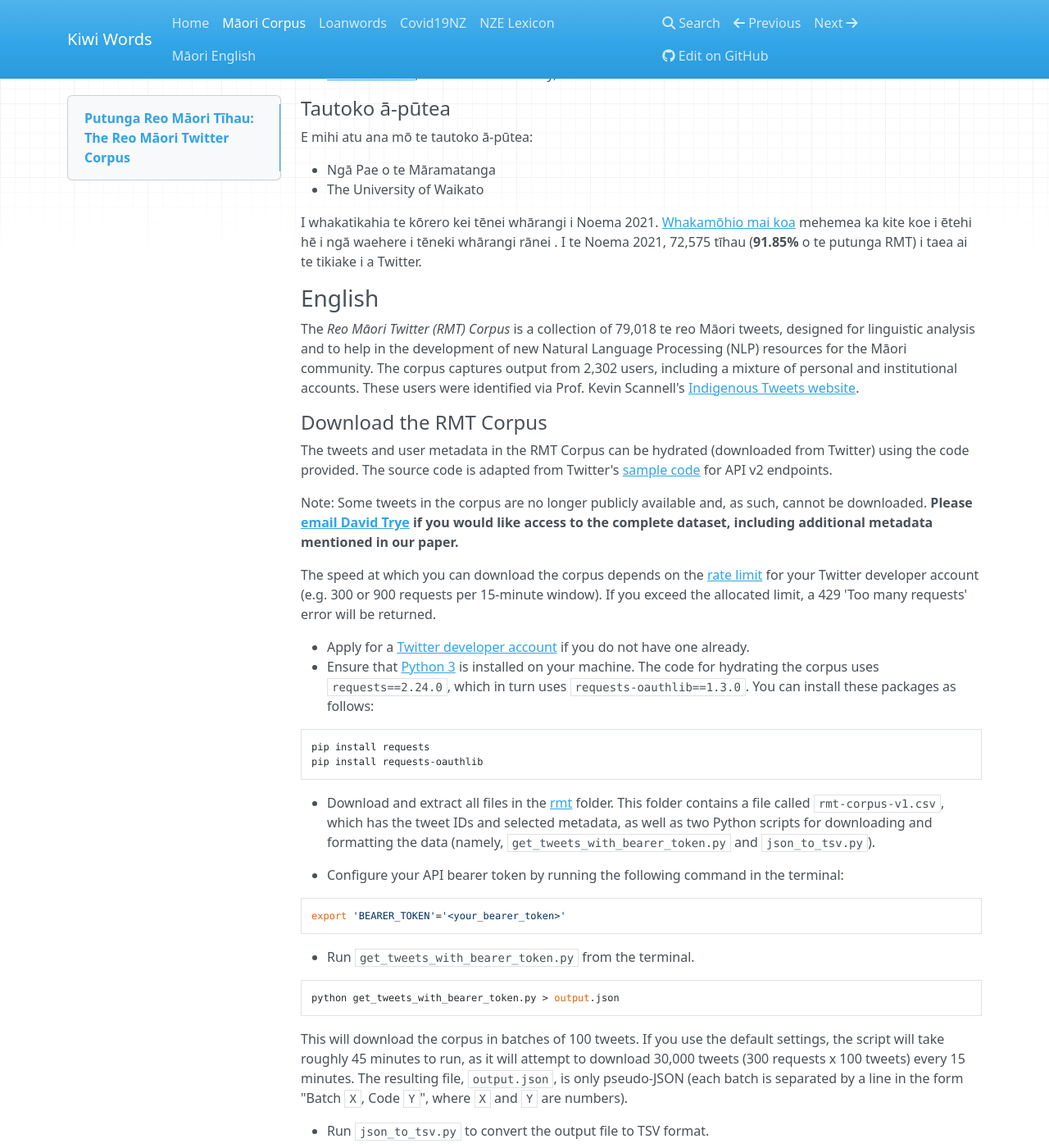
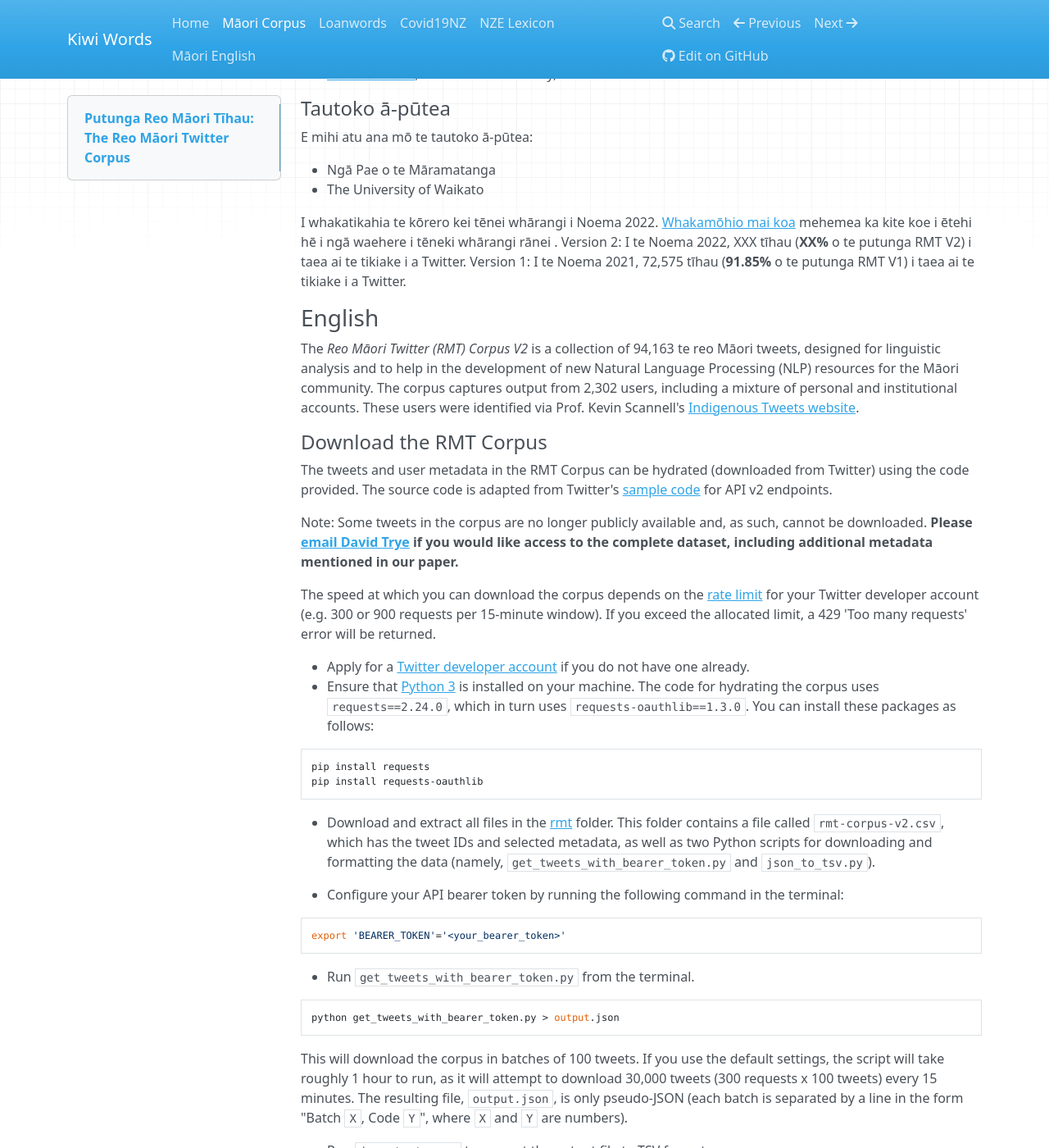
Before and after one commit to Waikato/kiwiwords, an MkDocs documentation site: the page built from docs/rmt_corpus.md, in a window 1280 px wide and 1400 px high, scrolled down 3282 px. Shown: the whole window at 82% size. Built offline with MkDocs 1.6.1, drawn with Linux system fonts in a browser that asks for light colours; nearby versions of some CDN libraries; some of the changed text lies outside the part shown.

Commit message:
Update rmt_corpus.md

````diff
--- a/docs/rmt_corpus.md
+++ b/docs/rmt_corpus.md
@@ -1,7 +1,7 @@
 # Putunga Reo Māori Tīhau: The Reo Māori Twitter Corpus
 
 ### Te Reo Māori
-Ko te *Putunga Reo Māori Tīhau (RMT)* nei he putunga o ngā tīhau 79,018 kua tuhia ki te reo Māori. He mea hanga hei tautoko i ngā mahi reo Māori -ā-waha o te rorohiko, hei rauemi hoki mō ngā iwi Māori puta noa i te motu. E 2,302 ngā kaituhi pīhau reo Māori nei, ko ētehi he whaiaro nō te tangata ake, ko ētehi he mea tuku nō te kamupene. Kua tautohua ngā kaituhi pīhau nei e te pae tukutuku a [Indigenous Tweets](http://indigenoustweets.com/mi/) nā Prof. Kevin Scannell.
+Ko te *Putunga Reo Māori Tīhau (RMT V2)* nei he putunga o ngā tīhau 94,163 kua tuhia ki te reo Māori. He mea hanga hei tautoko i ngā mahi reo Māori -ā-waha o te rorohiko, hei rauemi hoki mō ngā iwi Māori puta noa i te motu. E 2,302 ngā kaituhi pīhau reo Māori nei, ko ētehi he whaiaro nō te tangata ake, ko ētehi he mea tuku nō te kamupene. Kua tautohua ngā kaituhi pīhau nei e te pae tukutuku a [Indigenous Tweets](http://indigenoustweets.com/mi/) nā Prof. Kevin Scannell.
 
 #### Kia tikiake te putunga RMT
 Nā tēneki waehere e taea ai te tikiake i ngā pīhau me ngā raraungameta. Kua hangaia te waehere nei mai i ngā waehere o Twitter arā te waehere tauira o API v2 endpoints.
@@ -16,7 +16,7 @@ Ka hāngai te tere o tāu tikiake ki tāu ake rate limit i tāu pūkete kaiwhana
 pip install requests
 pip install requests-oauthlib
 ```
-- Tikiake me te unu i ngā kōnae katoa i te kōpake <a href="../pics/rmt.zip">rmt</a>. Kei tēneki kōpaki tētehi kōnae ko `rmt-corpus-v1.csv` te ingoa, kei reira ngā tīhau IDs me ngā raraungameta. Kei reira hoki ngā waehere Python e rua mō te tikiake me te whakahōputu o ngā raraunga (arā, `get_tweets_with_bearer_token.py` me te `json_to_tsv.py`).
+- Tikiake me te unu i ngā kōnae katoa i te kōpake <a href="../pics/rmt.zip">rmt</a>. Kei tēneki kōpaki tētehi kōnae ko `rmt-corpus-v2.csv` te ingoa, kei reira ngā tīhau IDs me ngā raraungameta. Kei reira hoki ngā waehere Python e rua mō te tikiake me te whakahōputu o ngā raraunga (arā, `get_tweets_with_bearer_token.py` me te `json_to_tsv.py`).
 - Kia whakaritea ai tāu API bearer token me tuku atu tēnei tono:
 ```
 export 'BEARER_TOKEN'='<your_bearer_token>'
@@ -32,10 +32,10 @@ Nā reira, ka tikiake te 100 tīhau i ia tono, ā, nā ēnei whakaritenga ka āh
 python json_to_tsv.py
 ```
 
-Ko te otinga o tēnei waehere ko te kōnae `rmt-corpus-final.csv`, he kōnae ka tūwheratia ki te tautono ripanga. Kua rite tahi te hōputu o ngā kōrero tīhau, arā ka tangohia ngā pūāhua motuhake, ka weteoro te HTML, ā, ka rite tahi te whakatakoto o ngā kōrero kaitīhau me ngā tūhononga. Ka tāpiritia hoki ngā raraungameta mai i te kōnae motuhake o `rmt-corpus-v1.csv`. Ki raro iho nei ka whakamārama atu ngā taurangi kei ngā kōnae CSV.
+Ko te otinga o tēnei waehere ko te kōnae `rmt-corpus-final.csv`, he kōnae ka tūwheratia ki te tautono ripanga. Kua rite tahi te hōputu o ngā kōrero tīhau, arā ka tangohia ngā pūāhua motuhake, ka weteoro te HTML, ā, ka rite tahi te whakatakoto o ngā kōrero kaitīhau me ngā tūhononga. Ka tāpiritia hoki ngā raraungameta mai i te kōnae motuhake o `rmt-corpus-v2.csv`. Ki raro iho nei ka whakamārama atu ngā taurangi kei ngā kōnae CSV.
 
-#### He Whakamārama Raraunga: rmt-corpus-v1.csv
-Koia nei ngā māramatanga (inā e mōhio ana) kei te kōnae `rmt-corpus-v1.csv`, ahakoa kei a Twitter tonu te tīhau ake, kāore rānei.
+#### He Whakamārama Raraunga: rmt-corpus-v2.csv
+Koia nei ngā māramatanga (inā e mōhio ana) kei te kōnae `rmt-corpus-v2.csv`, ahakoa kei a Twitter tonu te tīhau ake, kāore rānei.
 
 | Taurangi                          | Whakamārama |
 | -------------                     | ------------- |
@@ -51,7 +51,7 @@ Koia nei ngā māramatanga (inā e mōhio ana) kei te kōnae `rmt-corpus-v1.csv`
 | user.friends                      | E hia ngā hoa ka whaia e ia (i te Tīhema 2020). |
 | user.num_tweets                   | E hia ngā tīhau kua tukuna e ia. |
 | user.region                       | Tōna wākāinga, e ai ki a ia. Inā i taea, i whakaritea ngā rohe nei ki  [New Zealand regions](https://en.wikipedia.org/wiki/Regions_of_New_Zealand) me ngā ingoa o ngā whenua ki tāwāhi. |
-| year								| Te tau kua tukuna te tīhau (2007-2020).|
+| year								| Te tau kua tukuna te tīhau (2007-2022).|
 
 #### He Whakamārama Raraunga: rmt-corpus-final.csv
 Ki te ora tonu te tīhau ki a Twitter, ka tāpiri atu hoki ngā taurangi ki raro iho nei. Ki te kore te taurangi e kitea ka tuhia ‘None’.
@@ -95,11 +95,13 @@ E mihi atu ana mō te tautoko ā-pūtea:
 - Ngā Pae o te Māramatanga
 - The University of Waikato
 
-I whakatikahia te kōrero kei tēnei whārangi i Noema 2021. [Whakamōhio mai koa](mailto:dtrye@waikato.ac.nz) mehemea ka kite koe i ētehi hē i ngā waehere i tēneki whārangi rānei . I te Noema 2021, 72,575 tīhau (**91.85%** o te putunga RMT) i taea ai te tikiake i a Twitter.
+I whakatikahia te kōrero kei tēnei whārangi i Noema 2022. [Whakamōhio mai koa](mailto:dtrye@waikato.ac.nz) mehemea ka kite koe i ētehi hē i ngā waehere i tēneki whārangi rānei .
+Version 2: I te Noema 2022, XXX tīhau (**XX%** o te putunga RMT V2) i taea ai te tikiake i a Twitter.
+Version 1: I te Noema 2021, 72,575 tīhau (**91.85%** o te putunga RMT V1) i taea ai te tikiake i a Twitter.
 
 
 ### English
-The *Reo Māori Twitter (RMT) Corpus* is a collection of 79,018 te reo Māori tweets, designed for linguistic analysis and to help in the development of new Natural Language Processing (NLP) resources for the Māori community. The corpus captures output from 2,302 users, including a mixture of personal and institutional accounts. These users were identified via Prof. Kevin Scannell's [Indigenous Tweets website](http://indigenoustweets.com/mi/).
+The *Reo Māori Twitter (RMT) Corpus V2* is a collection of 94,163 te reo Māori tweets, designed for linguistic analysis and to help in the development of new Natural Language Processing (NLP) resources for the Māori community. The corpus captures output from 2,302 users, including a mixture of personal and institutional accounts. These users were identified via Prof. Kevin Scannell's [Indigenous Tweets website](http://indigenoustweets.com/mi/).
 
 #### Download the RMT Corpus
 The tweets and user metadata in the RMT Corpus can be hydrated (downloaded from Twitter) using the code provided. The source code is adapted from Twitter's [sample code](https://github.com/twitterdev/Twitter-API-v2-sample-code) for API v2 endpoints.
@@ -114,7 +116,7 @@ The speed at which you can download the corpus depends on the [rate limit](https
 pip install requests
 pip install requests-oauthlib
 ```
-- Download and extract all files in the <a href="../pics/rmt.zip">rmt</a> folder. This folder contains a file called `rmt-corpus-v1.csv`, which has the tweet IDs and selected metadata, as well as two Python scripts for downloading and formatting the data (namely, `get_tweets_with_bearer_token.py` and `json_to_tsv.py`).
+- Download and extract all files in the <a href="../pics/rmt.zip">rmt</a> folder. This folder contains a file called `rmt-corpus-v2.csv`, which has the tweet IDs and selected metadata, as well as two Python scripts for downloading and formatting the data (namely, `get_tweets_with_bearer_token.py` and `json_to_tsv.py`).
 
 - Configure your API bearer token by running the following command in the terminal:
 ```
@@ -124,17 +126,17 @@ export 'BEARER_TOKEN'='<your_bearer_token>'
 ```
 python get_tweets_with_bearer_token.py > output.json
 ```
-This will download the corpus in batches of 100 tweets. If you use the default settings, the script will take roughly 45 minutes to run, as it will attempt to download 30,000 tweets (300 requests x 100 tweets) every 15 minutes. The resulting file, `output.json`, is only pseudo-JSON (each batch is separated by a line in the form "Batch `X`, Code `Y`", where `X` and `Y` are numbers).
+This will download the corpus in batches of 100 tweets. If you use the default settings, the script will take roughly 1 hour to run, as it will attempt to download 30,000 tweets (300 requests x 100 tweets) every 15 minutes. The resulting file, `output.json`, is only pseudo-JSON (each batch is separated by a line in the form "Batch `X`, Code `Y`", where `X` and `Y` are numbers).
 
 - Run `json_to_tsv.py` to convert the output file to TSV format.
 ```
 python json_to_tsv.py
 ```
-This script will produce a file called `rmt-corpus-final.csv`, which you can then open in a spreadsheet application. Tweet text is formatted consistently (special characters are removed, any HTML is decoded, and user mentions and links are standardised). The tweets are also supplemented with metadata from the original `rmt-corpus-v1.csv` file. A description of the variables in each of the CSV files is given below.
+This script will produce a file called `rmt-corpus-final.csv`, which you can then open in a spreadsheet application. Tweet text is formatted consistently (special characters are removed, any HTML is decoded, and user mentions and links are standardised). The tweets are also supplemented with metadata from the original `rmt-corpus-v2.csv` file. A description of the variables in each of the CSV files is given below.
 
-#### Data Description: rmt-corpus-v1.csv
+#### Data Description: rmt-corpus-v2.csv
 
-The following information (where known) is supplied in `rmt-corpus-v1.csv`, even if the tweet is no longer available on Twitter.
+The following information (where known) is supplied in `rmt-corpus-v2.csv`, even if the tweet is no longer available on Twitter.
 
 | Data Column                       | Description |
 | -------------                     | ------------- |
@@ -150,7 +152,7 @@ The following information (where known) is supplied in `rmt-corpus-v1.csv`, even
 | user.friends                      | The number of accounts that the user follows (as of December 2020). |
 | user.num_tweets                   | The total number of tweets in the corpus that were written by this user. |
 | user.region                       | The user's location, based on self-reported information. Where possible, the data has been aggregated into [New Zealand regions](https://en.wikipedia.org/wiki/Regions_of_New_Zealand) and names of foreign countries. |
-| year								| The year the tweet was written (between 2007 and 2020). |
+| year								| The year the tweet was written (between 2007 and 2022). |
 
 #### Data Description: rmt-corpus-final.csv
 
@@ -170,7 +172,7 @@ If the tweet is still publicly available on Twitter, the following variables wil
 
 #### Other Resources
 - Code for cleaning and analysing the RMT Corpus is available on the [project GitHub repository](https://github.com/Waikato/kiwiwords/tree/master/rmt_corpus).
-- You can <a href="../pics/rmt-v1-wordlist.csv">download a wordlist</a> with frequencies for all words and hashtags in the corpus.
+- You can <a href="../pics/rmt-v1-wordlist.csv">download a wordlist</a> with frequencies for all words and hashtags in Version 1 of the corpus.
 
 #### Citing the RMT Corpus
 If you use the RMT corpus, please cite the following paper:
@@ -197,5 +199,6 @@ We graciously acknowledge the generous support of:
 - Ngā Pae o te Māramatanga
 - The University of Waikato
 
-The information on this page was last checked in November 2021. Please [let us know](mailto:dtrye@waikato.ac.nz) if you notice any errors in the code and/or instructions.
-As of 12 April 2021, 72,575 tweets (**91.85%** of the RMT Corpus) could be successfully downloaded from Twitter.
+The information on this page was last checked in November 2022. Please [let us know](mailto:dtrye@waikato.ac.nz) if you notice any errors in the code and/or instructions.
+Version 2: As of 25 November 2022, XXX tweets (**XX%** of the RMT Corpus V2) could be successfully downloaded from Twitter.
+Version 1: As of 12 April 2021, 72,575 tweets (**91.85%** of the RMT Corpus V1) could be successfully downloaded from Twitter.
````
Also changed, not shown: other parts of docs/rmt_corpus.md (+1 -1 lines).
